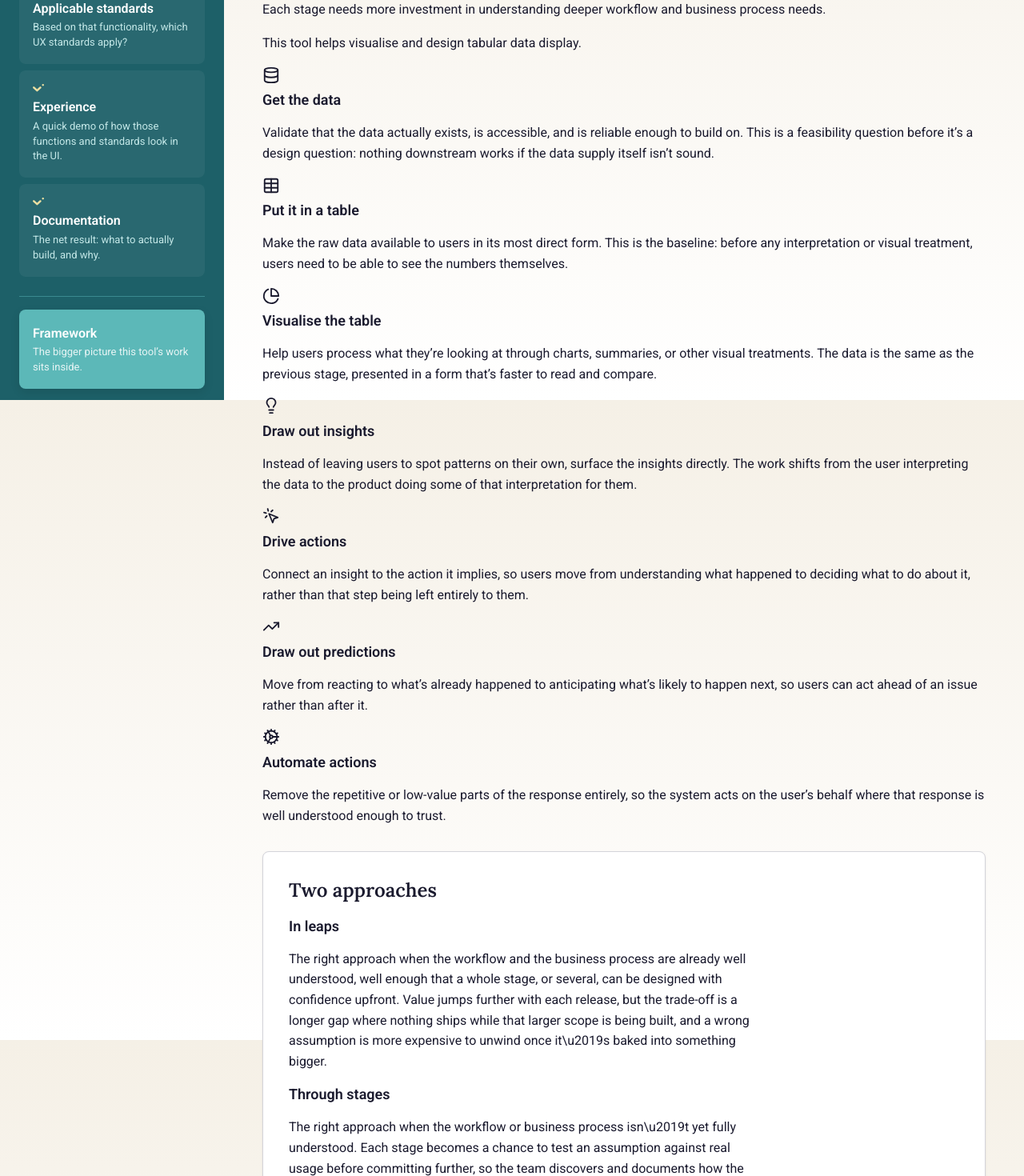
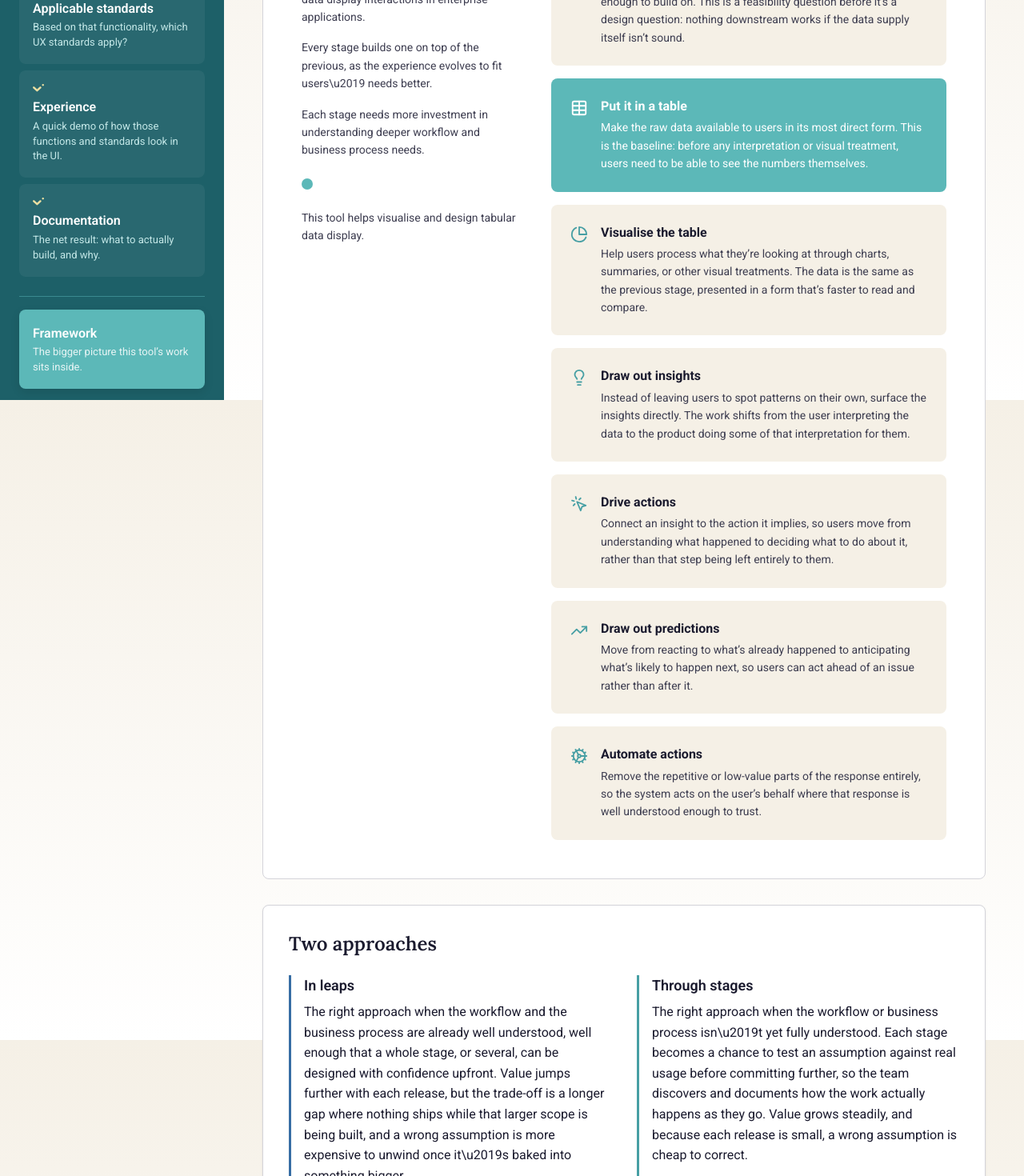
Before and after one commit to puneetsyaloutlook/grabledesigner, a React (Vite) app: page /framework in a window 1280 px wide. Shown: the part 300-1770 px from the top of the page at 80% size. Built offline with nearby package versions, Linux system fonts and the light colour scheme.

Commit message:
Add files via upload

```diff
--- a/src/styles/global.css
+++ b/src/styles/global.css
@@ -1069,3 +1069,114 @@ tr[aria-busy="true"] {
     padding: 0 !important;
   }
 }
+
+/* Framework page */
+
+.framework-card {
+  display: grid;
+  grid-template-columns: 280px 1fr;
+  gap: var(--space-xl);
+  background: var(--surface-page);
+  border: 1px solid var(--border-default);
+  border-radius: var(--radius-lg);
+  padding: var(--space-2xl);
+}
+
+.framework-intro h2 {
+  margin: 0 0 var(--space-md);
+}
+
+.framework-intro p {
+  font-size: var(--text-sm-size);
+  color: var(--text-secondary);
+  margin: 0 0 var(--space-md);
+}
+
+.framework-current-marker {
+  display: block;
+  width: 14px;
+  height: 14px;
+  border-radius: 50%;
+  background: var(--teal-500);
+  margin: var(--space-lg) 0;
+}
+
+.framework-stages {
+  display: flex;
+  flex-direction: column;
+  gap: var(--space-md);
+}
+
+.framework-stage-card {
+  display: flex;
+  align-items: flex-start;
+  gap: var(--space-md);
+  background: var(--warm-100);
+  border-radius: var(--radius-lg);
+  padding: var(--space-lg);
+}
+
+.framework-stage-card h3 {
+  font-family: var(--font-sans);
+  font-size: var(--text-body-size);
+  font-weight: 700;
+  margin: 0 0 4px;
+}
+
+.framework-stage-card p {
+  font-size: var(--text-sm-size);
+  color: var(--text-secondary);
+  margin: 0;
+}
+
+.framework-stage-icon {
+  flex-shrink: 0;
+  color: var(--color-primary);
+  margin-top: 2px;
+}
+
+/* The one stage this tool's own work actually covers, per the Where this
+   tool fits framing: put it in a table. A solid fill, not just a border
+   accent, so it reads as "you are here" against the rest of the sequence. */
+.framework-stage-current {
+  background: var(--teal-500);
+}
+
+.framework-stage-current h3,
+.framework-stage-current p {
+  color: #fff;
+}
+
+.framework-stage-current .framework-stage-icon {
+  color: #fff;
+}
+
+.framework-approaches {
+  display: grid;
+  grid-template-columns: repeat(auto-fit, minmax(280px, 1fr));
+  gap: var(--space-xl);
+  margin-top: var(--space-lg);
+}
+
+.framework-approach {
+  border-left: 3px solid var(--color-action);
+  padding-left: var(--space-md);
+}
+
+.framework-approach-alt {
+  border-left-color: var(--color-primary);
+}
+
+.framework-approach h3 {
+  margin: 0 0 var(--space-sm);
+}
+
+.framework-approach p {
+  margin: 0;
+}
+
+@media (max-width: 720px) {
+  .framework-card {
+    grid-template-columns: 1fr;
+  }
+}
```
